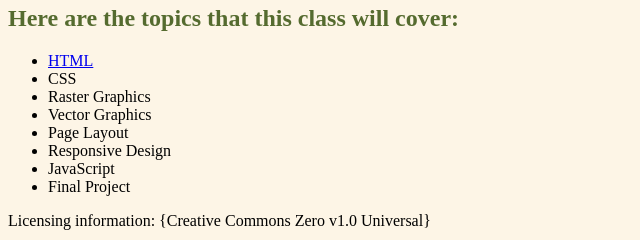
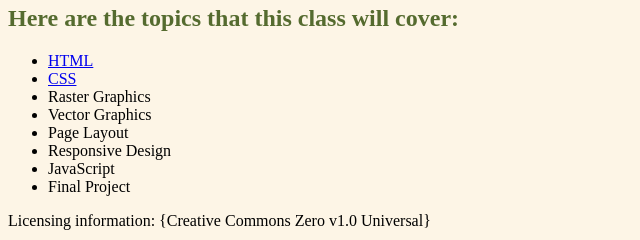
Before and after one commit to hp2597/WDCP, a plain HTML site: page index.html in a window 1280 px wide. Shown: the part 210-450 px from the top of the page, 0-640 px from the left. Drawn offline with Linux system fonts and the light colour scheme.

Commit message:
index.html

```diff
--- a/index.html
+++ b/index.html
@@ -16,7 +16,7 @@
     <h2>Here are the topics that this class will cover:</h2>
     <ul>
       <li><a href= "https://hp2597.github.io/me/" title = "go to the Me webpage">HTML</a></li>
-      <li>CSS</li>
+      <li><a href="https://hp2597.github.io/me/style.css" titl = "go to CSS Stylesheet">CSS</a></li>
       <li>Raster Graphics</li>
       <li>Vector Graphics</li>
       <li>Page Layout</li>
```
